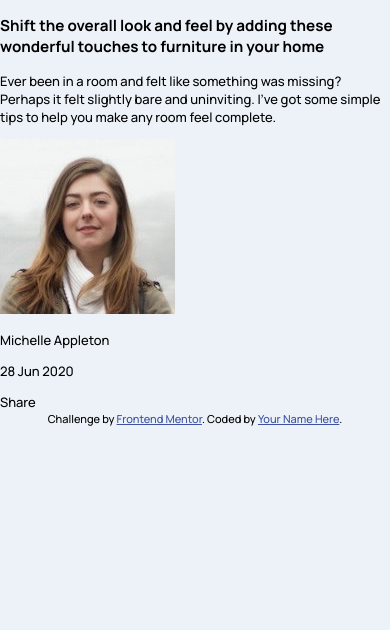
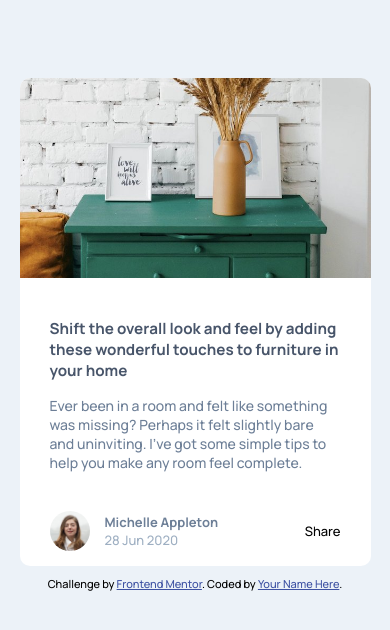
Before and after one commit to Nunes89/article-preview-component-master, a plain HTML site: page index.html in a window 390 px wide. Drawn offline with Linux system fonts and the light colour scheme.

Commit message:
added mobile styling of the card

```diff
--- a/css/style.css
+++ b/css/style.css
@@ -16,6 +16,7 @@
     --Desaturated_Dark_Blue: hsl(214, 17%, 51%);
     --Grayish_Blue: hsl(212, 23%, 69%);
     --Light_Grayish_Blue: hsl(210, 46%, 95%);
+    --rounded_corner: 10px;
 }
 
 body {
@@ -25,3 +26,65 @@ body {
     font-family: 'Manrope', sans-serif;
     background-color: var(--Light_Grayish_Blue);
 }
+
+.article-card {
+    max-width: 90vw;
+    margin: 20vw auto;
+    border-radius: var(--rounded_corner);
+    margin-bottom: 10px;
+    background-color: #ffffff;
+}
+
+.article-card .image {
+    width: 100%;
+    height: 200px;
+    background-image: url("../images/drawers.jpg");
+    background-size: cover;
+    background-position: 0 -20px;
+    background-repeat: no-repeat;
+    border-radius: var(--rounded_corner) var(--rounded_corner) 0px 0px;
+}
+
+.article-card>.content {
+    padding: 25px 30px;
+}
+
+.article-card>.content>.title {
+    color: var(--Very_Dark_Grayish_Blue);
+}
+
+.article-card>.content>.text {
+    font-weight: 500;
+    color: var(--Desaturated_Dark_Blue);
+    font-size: 14px;
+}
+
+.article-card>.footer {
+    display: flex;
+    justify-content: space-between;
+    align-items: center;
+    padding: 0 30px 15px 30px;
+    border-radius: 0px 0px var(--rounded_corner) var(--rounded_corner);
+}
+
+.article-card>.footer>.data {
+    display: flex;
+    align-items: center;
+}
+
+.footer>.data>.avatar {
+    height: 40px;
+    border-radius: 50%;
+    margin-right: 15px;
+}
+
+.footer>.data .author {
+    font-weight: 700;
+    margin: 0;
+    color: var(--Desaturated_Dark_Blue);
+}
+
+.footer>.data .date {
+    margin: 0;
+    color: var(--Grayish_Blue);
+}
```
